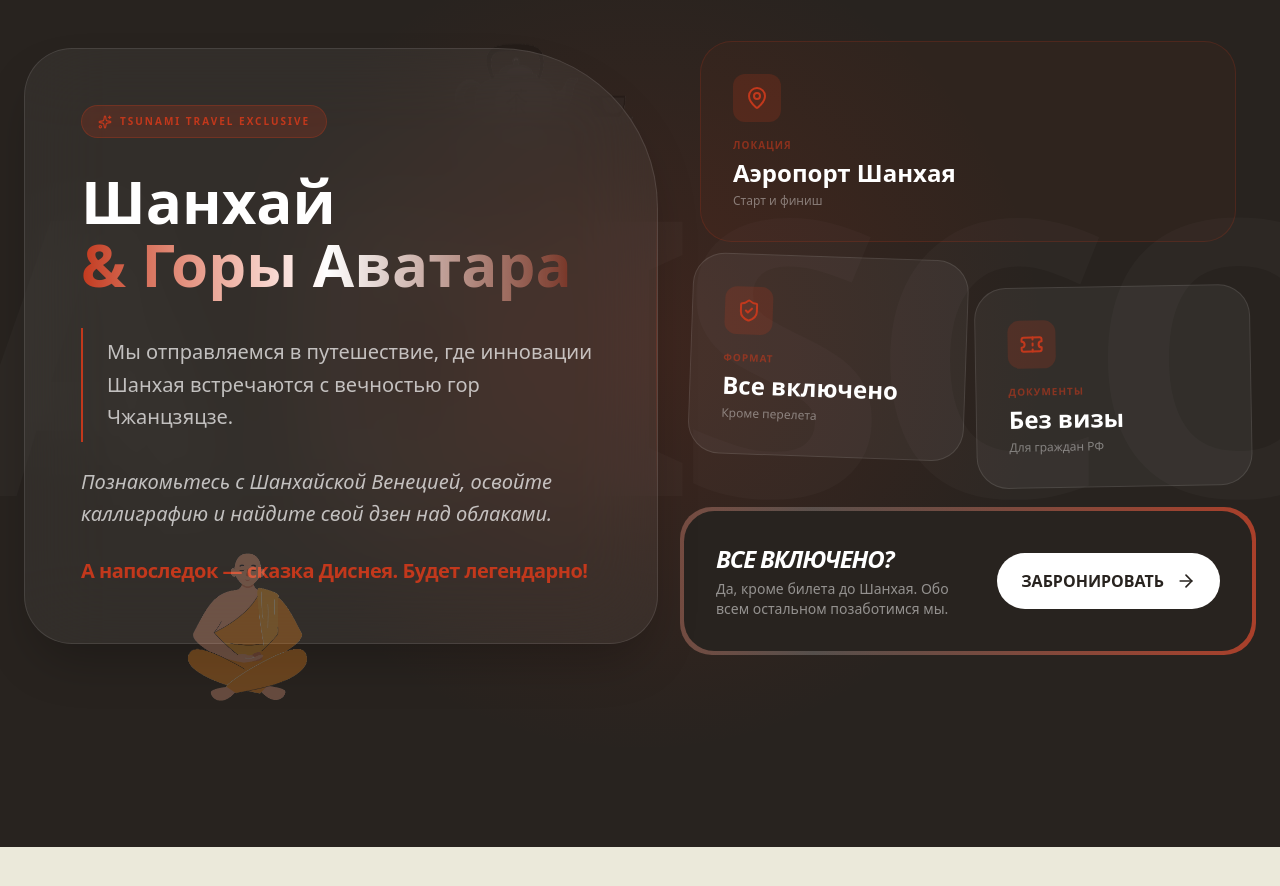
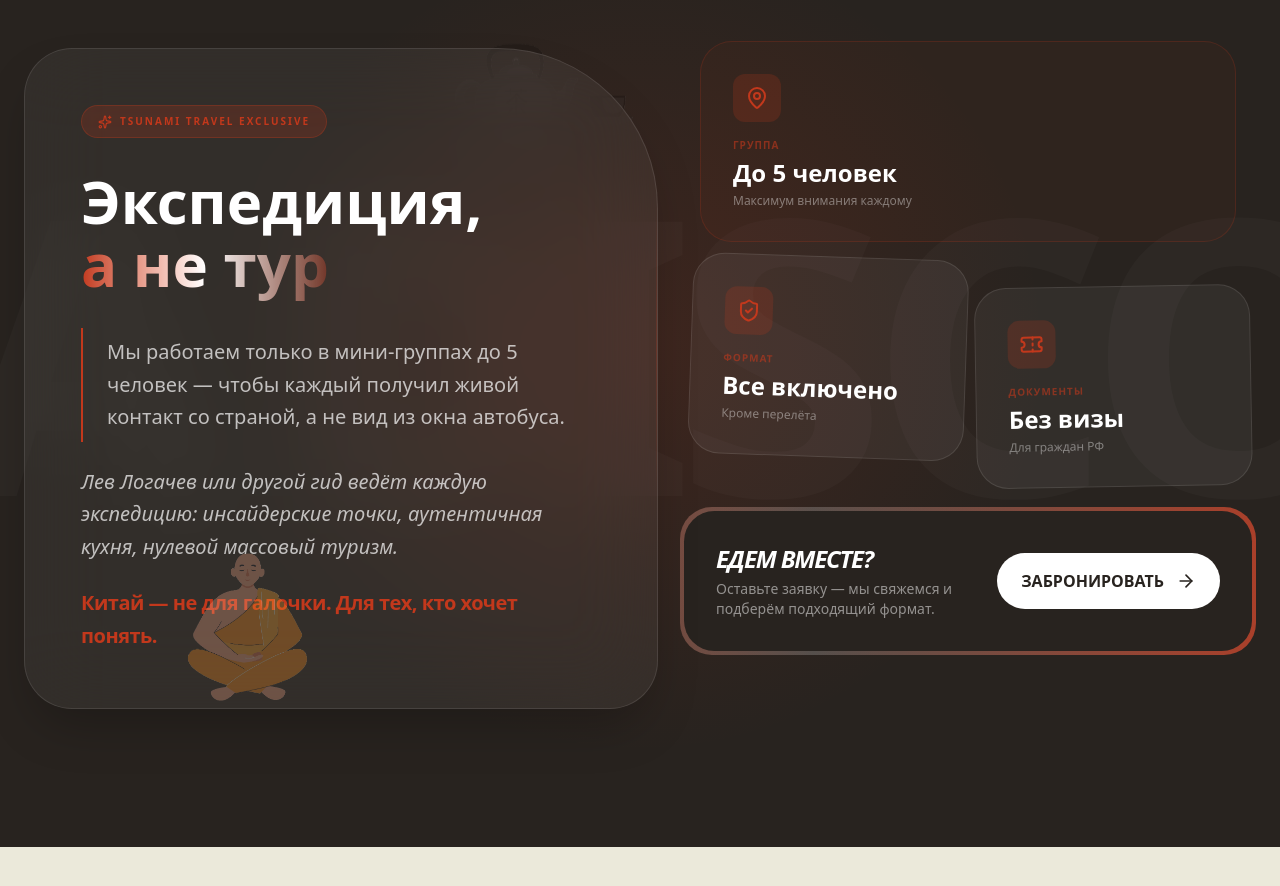
Before and after one commit to payton-ggg/chi-na, a Next.js app: page / in a window 1280 px wide. Shown: the part 7260-8146 px from the top of the page. Built offline with nearby package versions, Linux system fonts and the light colour scheme.

Commit message:
feat: add TourSummary component to display tour details, narrative, and a call to action section.

```diff
--- a/app/modules/home/TourSummary.tsx
+++ b/app/modules/home/TourSummary.tsx
@@ -56,9 +56,9 @@ export default function TourSummary() {
   const details = [
     {
       icon: <MapPin size={24} />,
-      label: "Локация",
-      value: "Аэропорт Шанхая",
-      sub: "Старт и финиш",
+      label: "Группа",
+      value: "До 5 человек",
+      sub: "Максимум внимания каждому",
       rotate: "0",
       translate: "-20px, 0",
     },
@@ -66,7 +66,7 @@ export default function TourSummary() {
       icon: <ShieldCheck size={24} />,
       label: "Формат",
       value: "Все включено",
-      sub: "Кроме перелета",
+      sub: "Кроме перелёта",
       rotate: "2deg",
       translate: "10px, -10px",
     },
@@ -123,23 +123,23 @@ export default function TourSummary() {
               </div>
 
               <h2 className="text-4xl md:text-6xl font-black text-white mb-8 leading-[1.05]">
-                Шанхай <br />
+                Экспедиция, <br />
                 <span className="text-transparent bg-clip-text bg-linear-to-r from-accent-cta via-white to-accent-cta/40">
-                  & Горы Аватара
+                  а не тур
                 </span>
               </h2>
 
               <div className="space-y-6 text-lg md:text-xl text-white/70 leading-relaxed max-w-lg">
                 <p className="border-l-2 border-accent-cta pl-6 py-2">
-                  Мы отправляемся в путешествие, где инновации Шанхая
-                  встречаются с вечностью гор Чжанцзяцзе.
+                  Мы работаем только в мини-группах до 5 человек — чтобы каждый
+                  получил живой контакт со страной, а не вид из окна автобуса.
                 </p>
                 <p className="font-light italic">
-                  Познакомьтесь с Шанхайской Венецией, освойте каллиграфию и
-                  найдите свой дзен над облаками.
+                  Лев Логачев или другой гид ведёт каждую экспедицию: инсайдерские точки,
+                  аутентичная кухня, нулевой массовый туризм.
                 </p>
                 <p className="text-accent-cta font-bold tracking-tight">
-                  А напоследок — сказка Диснея. Будет легендарно!
+                  Китай — не для галочки. Для тех, кто хочет понять.
                 </p>
               </div>
             </div>
@@ -219,11 +219,11 @@ export default function TourSummary() {
                 <div className="relative bg-dark-section rounded-[1.9rem] p-8 flex flex-col md:flex-row items-center justify-between gap-6 group hover:cursor-pointer">
                   <div>
                     <h3 className="text-2xl font-black text-white italic tracking-tighter mb-1">
-                      ВСЕ ВКЛЮЧЕНО?
+                      ЕДЕМ ВМЕСТЕ?
                     </h3>
                     <p className="text-sm text-white/50">
-                      Да, кроме билета до Шанхая. Обо всем остальном позаботимся
-                      мы.
+                      Оставьте заявку — мы свяжемся и подберём
+                      подходящий формат.
                     </p>
                   </div>
                   <button
```
